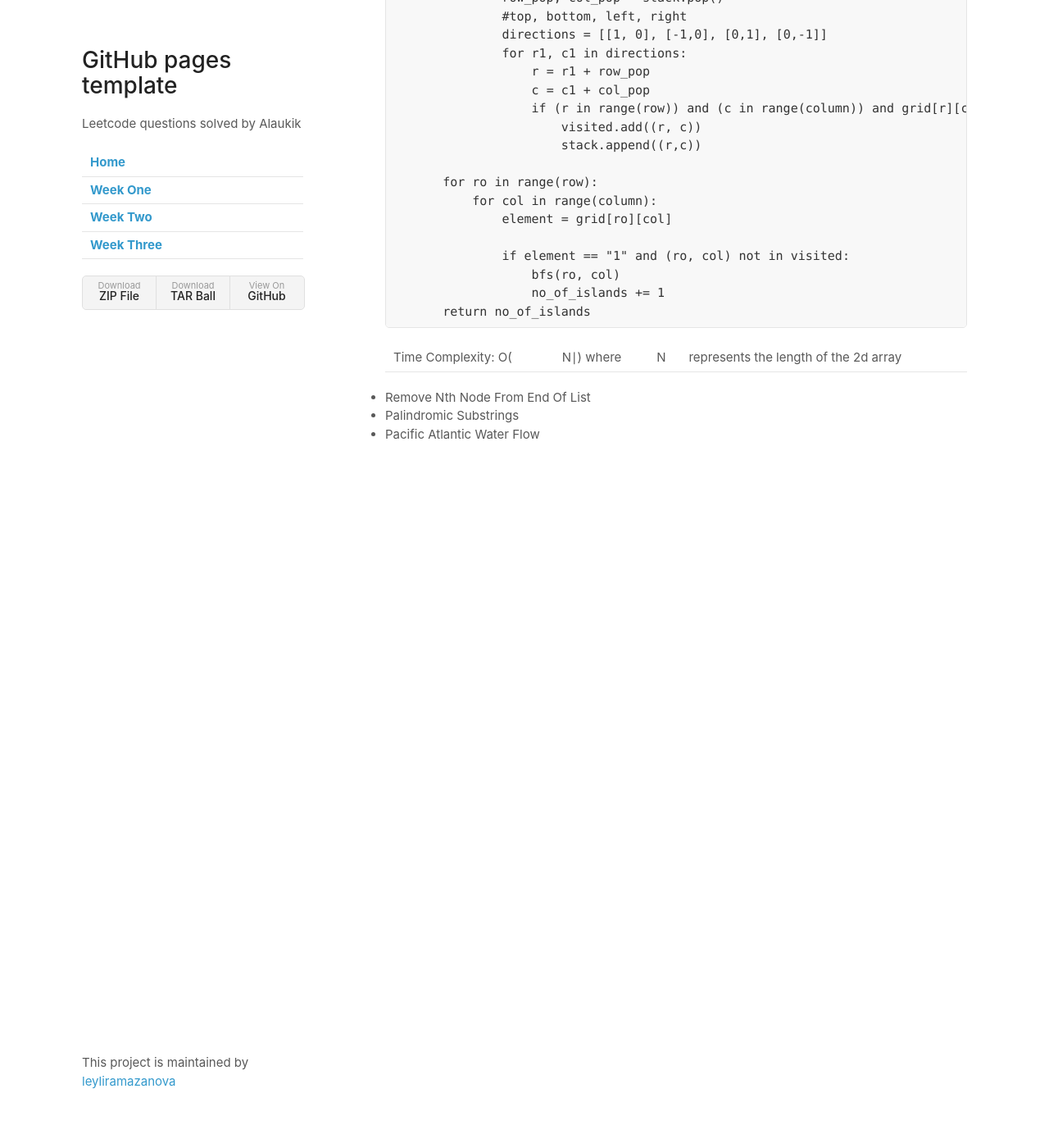
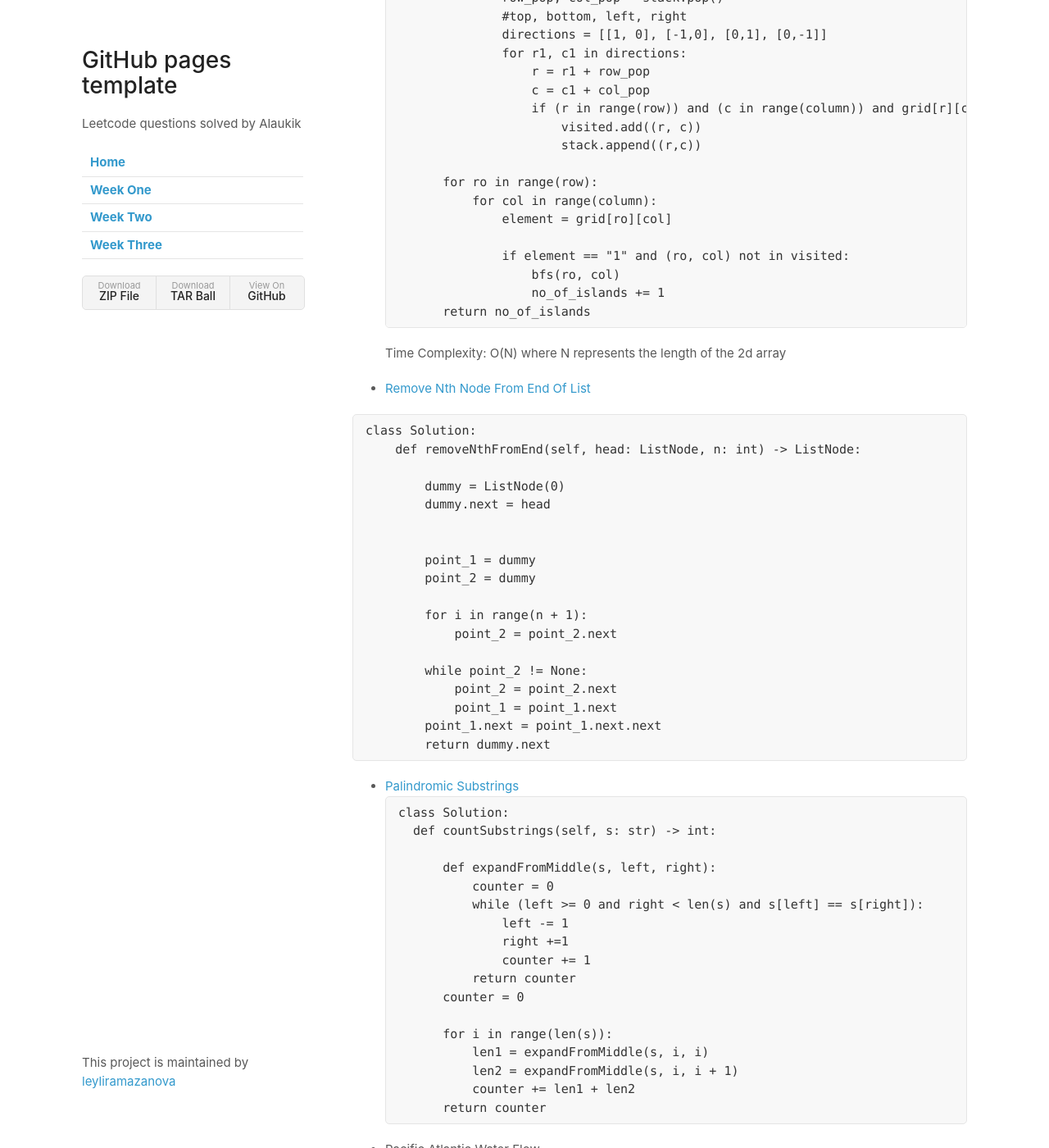
Before and after one commit to leyliramazanova/Five-Weeks-of-Leet-Code, a Jekyll site: the page built from weekTwo.md, in a window 1280 px wide and 1400 px high, scrolled down 6193 px. Shown: the whole window at 82% size. Built offline with Jekyll 4.4.1, drawn with Linux system fonts in a browser that asks for light colours; our own code applies the rules of GitHub Pages for plain Markdown files; before the commit the page ends 6804 px from its top, so only the background shows below that.

Commit message:
week two

````diff
--- a/weekTwo.md
+++ b/weekTwo.md
@@ -300,8 +300,48 @@ class Solution:
         return no_of_islands
 ```
 
-    Time Complexity:  O(|N∣) where |N| represents the length of the 2d array
+    Time Complexity:  O(N) where N represents the length of the 2d array
 
-- Remove Nth Node From End Of List
-- Palindromic Substrings
+- [Remove Nth Node From End Of List](https://leetcode.com/problems/remove-nth-node-from-end-of-list/submissions/)
+
+```python
+class Solution:
+    def removeNthFromEnd(self, head: ListNode, n: int) -> ListNode:
+
+        dummy = ListNode(0)
+        dummy.next = head
+
+
+        point_1 = dummy
+        point_2 = dummy
+
+        for i in range(n + 1):
+            point_2 = point_2.next
+
+        while point_2 != None:
+            point_2 = point_2.next
+            point_1 = point_1.next
+        point_1.next = point_1.next.next
+        return dummy.next
+```
+- [Palindromic Substrings](https://leetcode.com/problems/palindromic-substrings/submissions/)
+```python
+class Solution:
+    def countSubstrings(self, s: str) -> int:
+
+        def expandFromMiddle(s, left, right):
+            counter = 0
+            while (left >= 0 and right < len(s) and s[left] == s[right]):
+                left -= 1
+                right +=1
+                counter += 1
+            return counter
+        counter = 0
+
+        for i in range(len(s)):
+            len1 = expandFromMiddle(s, i, i)
+            len2 = expandFromMiddle(s, i, i + 1)
+            counter += len1 + len2
+        return counter
+```
 - Pacific Atlantic Water Flow
````
